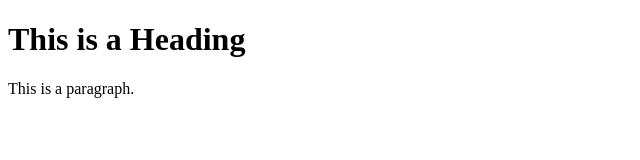
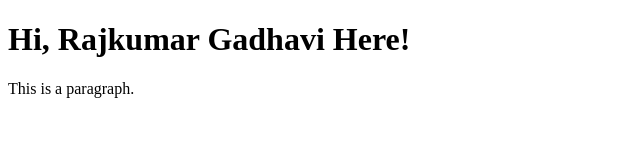
Before and after one commit to rajkumargadhavi/rajkumargadhavi.github.io, a plain HTML site: page index.html in a window 1280 px wide. Shown: the whole page, without its empty margins (0-640 px from the left). Drawn offline with Linux system fonts and the light colour scheme.

Commit message:
Update index.html

```diff
--- a/index.html
+++ b/index.html
@@ -5,7 +5,7 @@
 </head>
 <body>
 
-<h1>This is a Heading</h1>
+<h1>Hi, Rajkumar Gadhavi Here! </h1>
 <p>This is a paragraph.</p>
 
 </body>
```
